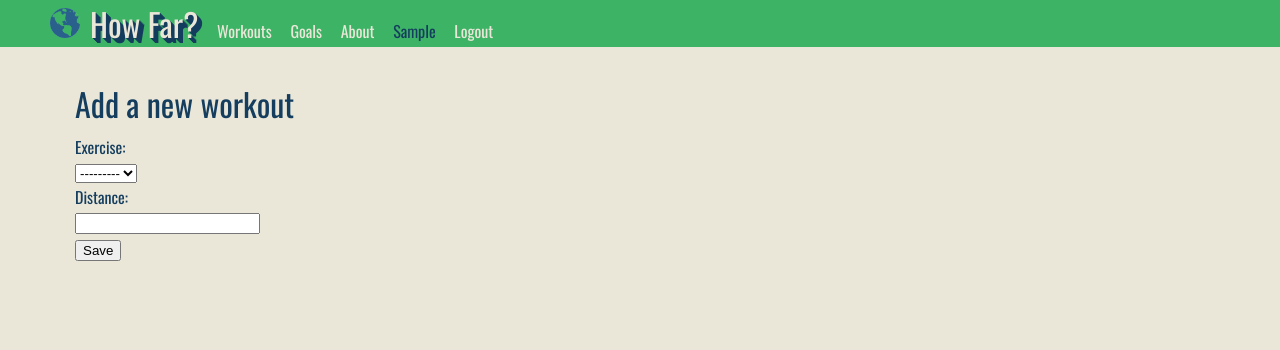
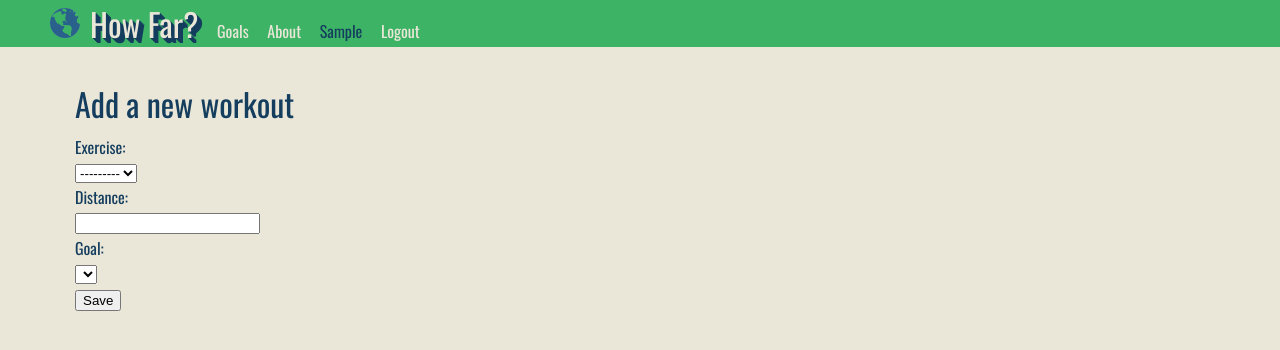
Before and after one commit to pshrmn/website-archive, a Django app: page /add_workout in a window 1280 px wide. Shown: the top 350 px of the page. Run offline with Django 3.2, Linux system fonts and the light colour scheme; the visitor is signed in with stand-in values (Sample User, id 1); data that the repository does not hold is empty; parts of the project's set-up code (start-up, migrations or seed data) failed here and were passed over.

Commit message:
workout is put towards a goal

```diff
--- a/howfar/static/css/base.css
+++ b/howfar/static/css/base.css
@@ -1,6 +1,6 @@
 /*
 colors:
-$red: #CD0D32;
+$red: #AB384E;
 $gray: #F1F4F7;
 $blue: #29608C;
 $dark-blue: #143D5E;
--- a/howfar/static/css/map.css
+++ b/howfar/static/css/map.css
@@ -9,11 +9,11 @@
 }
 
 .city.active {
-    fill: #CD0D32;
+    fill: #AB384E;
 }
 
 .trip {
-    stroke: #CD0D32;
+    stroke: #AB384E;
     stroke-width: 2px;
 }
 
--- a/howfar/templates/base.html
+++ b/howfar/templates/base.html
@@ -26,17 +26,6 @@ How Far?
             <a class="home" href="/"><img src="{% static 'img/earth.png' %}">How Far?</a>
         </li>
         {% if user.is_authenticated %}
-        <li>
-            <a href="{% url 'workouts' %}">Workouts</a>
-            <ul>
-                <li>
-                    <a href="{% url 'add_workout' %}">Add Workout</a>
-                </li>
-                <li>
-                    <a href="{% url 'workouts' %}">Workouts</a>
-                </li>
-            </ul>
-        </li>
         <li>
             <a href="{% url 'goals' %}">Goals</a>
             <ul>
--- a/howfar/urls.py
+++ b/howfar/urls.py
@@ -19,8 +19,7 @@ from django.contrib import admin
 from django.views.generic import TemplateView
 
 from users.views import LoginView, LogoutView, SignUpView
-from workouts.views import (AddGoalView, GoalsView, GoalView,
-                            AddWorkoutView, WorkoutsView, WorkoutView)
+from workouts.views import (AddGoalView, GoalsView, GoalView, AddWorkoutView)
 
 admin.autodiscover()
 
@@ -29,8 +28,6 @@ urlpatterns = patterns(
     url(r'^$', TemplateView.as_view(template_name='home.html'), name='home'),
     url(r'^about$', TemplateView.as_view(template_name='about.html'), name='about'),
     url(r'^add_workout', AddWorkoutView.as_view(), name='add_workout'),
-    url(r'^workouts', WorkoutsView.as_view(), name='workouts'),
-    url(r'^workout/(?P<pk>\d+)', WorkoutView.as_view(), name='workout'),
     url(r'^add_goal', AddGoalView.as_view(), name='add_goal'),
     url(r'^goals', GoalsView.as_view(), name='goals'),
     url(r'^goal/(?P<pk>\d+)', GoalView.as_view(), name='goal'),
--- a/workouts/forms.py
+++ b/workouts/forms.py
@@ -1,4 +1,4 @@
-from django.forms import ModelForm
+from django.forms import ModelForm, RadioSelect, ModelChoiceField
 
 from .models import Goal, Workout
 
@@ -11,15 +11,22 @@ class GoalForm(ModelForm):
 
 
 class WorkoutForm(ModelForm):
+    goal = ModelChoiceField(Goal.objects.all(), empty_label=None)
 
     class Meta:
         model = Workout
-        fields = ('exercise', 'distance')
+        fields = ('exercise', 'distance', 'goal')
         error_messages = {
             'exercise': {
                 'required': 'Exercise type is required.'
             },
             'distance': {
                 'required': 'Workout distance is required.'
+            },
+            'goal': {
+                'required': 'The workout needs to be applied towards a goal'
             }
         }
+        widgets = {
+            'goal': RadioSelect()
+        }
--- a/workouts/models.py
+++ b/workouts/models.py
@@ -12,18 +12,20 @@ class Exercise(models.Model):
         return self.name
 
 
-class Workout(models.Model):
+class Goal(models.Model):
     owner = models.ForeignKey(settings.AUTH_USER_MODEL)
-    exercise = models.ForeignKey(Exercise)
-    distance = models.FloatField()
-
-    def __str__(self):
-        return '{} miles'.format(self.distance)
-
-
-class Goal(models.Model):
     trip = models.ForeignKey(Trip)
     exercise = models.ForeignKey(Exercise, blank=True, null=True)
 
     def __str__(self):
         return "Goal of: {}".format(self.trip)
+
+
+class Workout(models.Model):
+    owner = models.ForeignKey(settings.AUTH_USER_MODEL)
+    exercise = models.ForeignKey(Exercise)
+    distance = models.FloatField()
+    goal = models.ForeignKey(Goal)
+
+    def __str__(self):
+        return '{} miles'.format(self.distance)
--- a/workouts/views.py
+++ b/workouts/views.py
@@ -51,18 +51,4 @@ class AddWorkoutView(LoginRequiredMixin, CreateView):
         return super(AddWorkoutView, self).form_valid(form)
 
     def get_success_url(self):
-        return 'workout/{}'.format(self.object.id)
-
-
-class WorkoutsView(LoginRequiredMixin, ListView):
-
-    model = Workout
-    template_name = 'workouts/workouts.html'
-    login_url = '/login/'
-
-
-class WorkoutView(LoginRequiredMixin, DetailView):
-
-    model = Workout
-    template_name = 'workouts/workout.html'
-    login_url = '/login'
+        return 'goal/{}'.format(self.object.goal.id)
```
Also changed, not shown: howfar/templates/workouts/goal.html (+24 -7 lines), howfar/templates/workouts/workout.html (deleted, +0 -9 lines), howfar/templates/workouts/workouts.html (deleted, +0 -19 lines), workouts/migrations/0008_workouts_in_goal.py (added).
